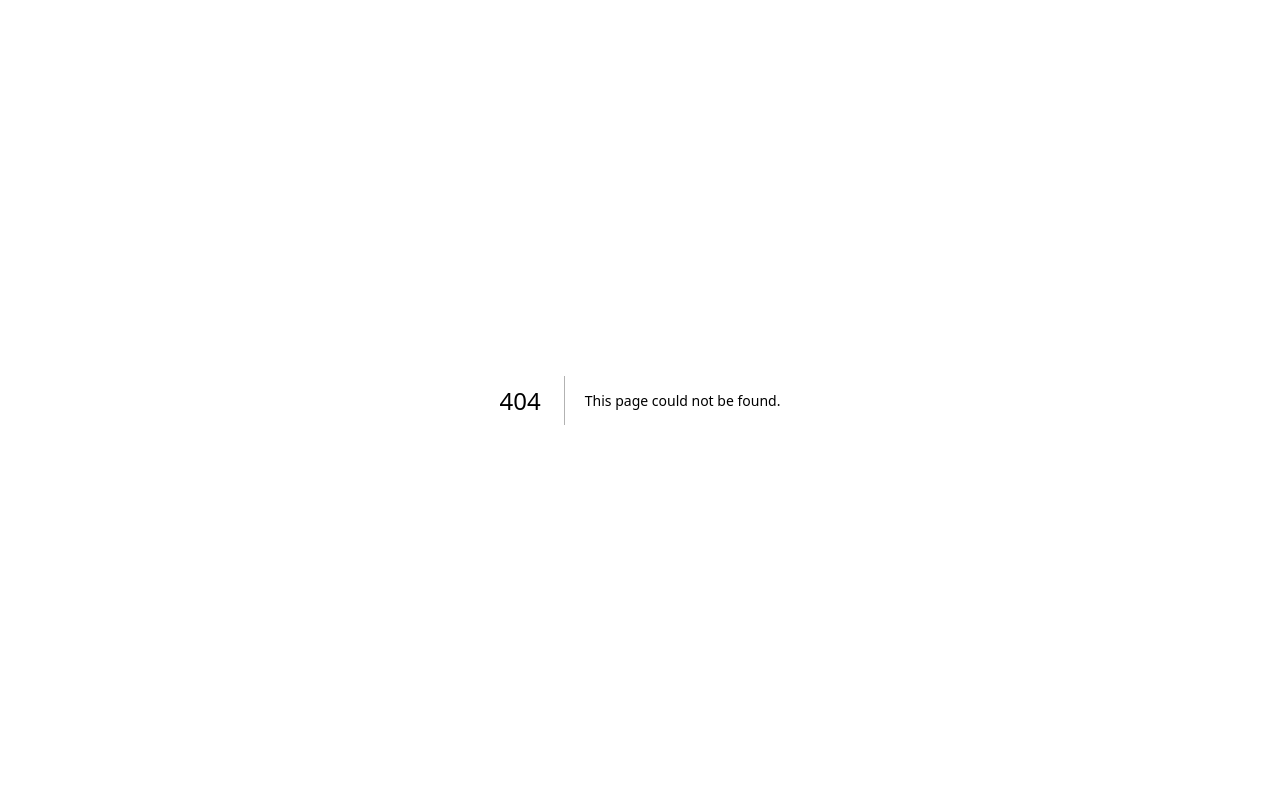
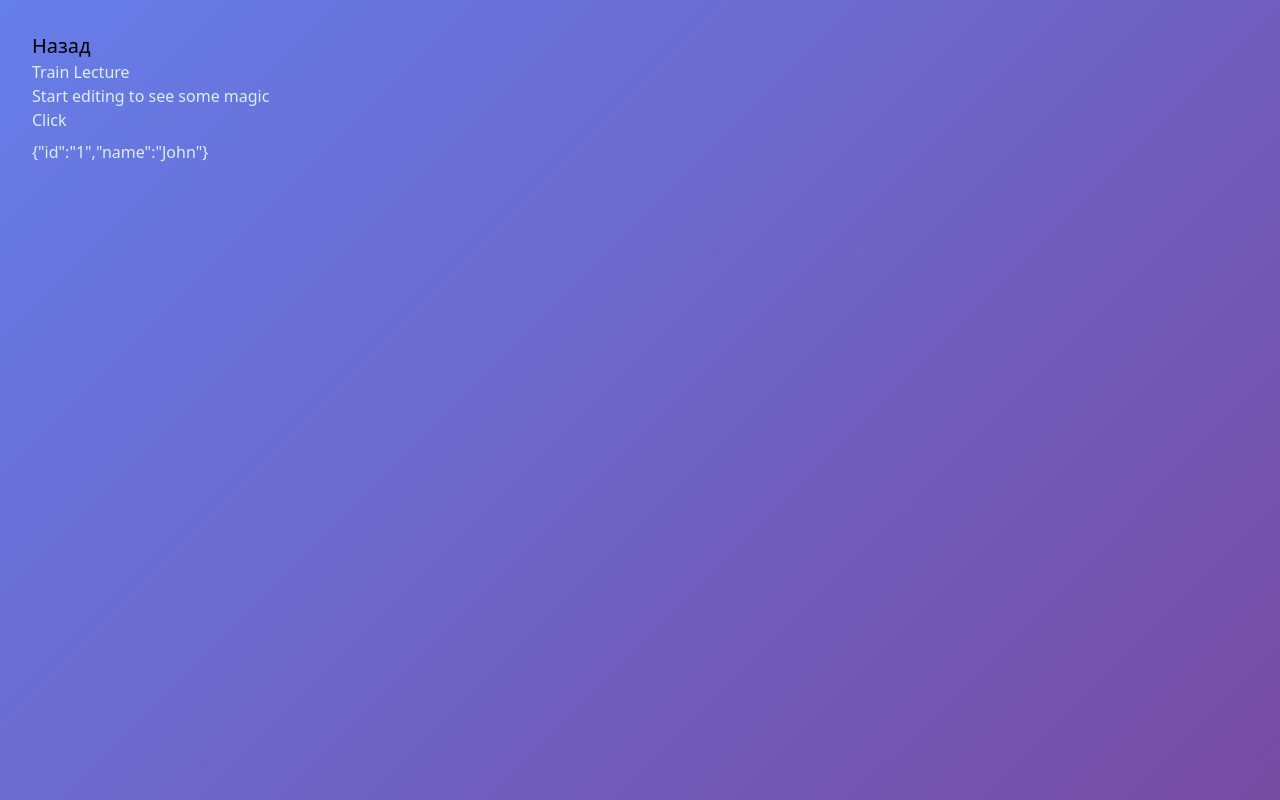
Before and after one commit to nikzalevskii/repetition, a Next.js app: page /lectures/4 in a window 1280 px wide. Before the commit this address had no page. Built offline with nearby package versions, Linux system fonts and the light colour scheme.

Commit message:
add train block

```diff
--- a/src/app/globals.css
+++ b/src/app/globals.css
@@ -1,4 +1,4 @@
-@import "tailwindcss";
+@import 'tailwindcss';
 
 :root {
   --background: linear-gradient(135deg, #667eea 0%, #764ba2 100%);
--- /dev/null
+++ b/src/app/interviews/interview-context/index.tsx
@@ -0,0 +1,66 @@
+'use client'
+import React, { createContext, useCallback, useContext } from 'react'
+
+interface ContextProps {
+  handleClick: () => void
+}
+
+const InterviewContext = createContext<ContextProps>({ handleClick: () => {} })
+
+export const InterviewChildComponent = () => {
+  const { handleClick } = useContext(InterviewContext)
+  return <button onClick={handleClick}>Click</button>
+}
+
+export default function InterviewApp() {
+  const handleClick = useCallback(() => {
+    console.log('click')
+  }, [])
+  return (
+    <InterviewContext.Provider value={{ handleClick }}>
+      <div>
+        <h2>Start editing to see some magic</h2>
+        <InterviewChildComponent />
+      </div>
+    </InterviewContext.Provider>
+  )
+}
+
+type Acc = number[]
+
+const result = [1, 2, 3].reduce((acc, item) => {
+  return [...acc, item]
+}, [] as Acc)
+console.log(`sum result = ${result}`)
+
+type Persone = {
+  name: string
+  age: number
+}
+
+const peoples: Persone[] = [
+  { name: 'John', age: 20 },
+  { name: 'Jane', age: 21 },
+  { name: 'Jim', age: 22 },
+  { name: 'Jill', age: 23 },
+  { name: 'Jack', age: 24 },
+  { name: 'Jill', age: 124 },
+  { name: 'Jack', age: 26 },
+  { name: 'Jill', age: 27 },
+]
+
+//проверим все ли совершеннолетние
+const isAllAdult = peoples.every(person => person.age >= 18)
+console.log(`isAllAdult = ${isAllAdult}`)
+
+type View = React.FC<{ id: string; name: string }>
+
+const ViewComp1: View = props => <div>{JSON.stringify(props)}</div>
+
+export const InterviewApp1 = () => {
+  return (
+    <div className="mt-2">
+      <ViewComp1 id="1" name="John" />
+    </div>
+  )
+}
--- /dev/null
+++ b/src/app/lectures/3/page.tsx
@@ -0,0 +1,18 @@
+import Link from 'next/link'
+
+export default function HOC() {
+  return (
+    <div className="p-8">
+      <Link
+        className="text-xl text-black hover:underline hover:text-blue-200 transition-colors"
+        href="/"
+      >
+        Назад
+      </Link>
+      <div>HOC Lecture</div>
+      <div className="mt-4 text-xl font-bold text-green-500">
+        Сделать пример с разными попапами, используя паттерн HOC
+      </div>
+    </div>
+  )
+}
--- /dev/null
+++ b/src/app/lectures/4/page.tsx
@@ -0,0 +1,18 @@
+import InterviewApp, { InterviewApp1 } from '@/app/interviews/interview-context'
+import Link from 'next/link'
+
+export default function Train() {
+  return (
+    <div className="p-8">
+      <Link
+        className="text-xl text-black hover:underline hover:text-blue-200 transition-colors"
+        href="/"
+      >
+        Назад
+      </Link>
+      <div>Train Lecture</div>
+      <InterviewApp />
+      <InterviewApp1 />
+    </div>
+  )
+}
--- a/src/app/page.tsx
+++ b/src/app/page.tsx
@@ -1,4 +1,4 @@
-import Link from "next/link";
+import Link from 'next/link'
 
 export default function Home() {
   return (
@@ -21,7 +21,23 @@ export default function Home() {
             Лекция 1. Render Props
           </Link>
         </li>
+        <li>
+          <Link
+            className="text-xl hover:underline hover:text-blue-200 transition-colors"
+            href="/lectures/3"
+          >
+            Лекция 3. HOC
+          </Link>
+        </li>
+        <li>
+          <Link
+            className="text-xl hover:underline hover:text-blue-200 transition-colors"
+            href="/lectures/4"
+          >
+            Лекция 4. Train
+          </Link>
+        </li>
       </ul>
     </div>
-  );
+  )
 }
```
